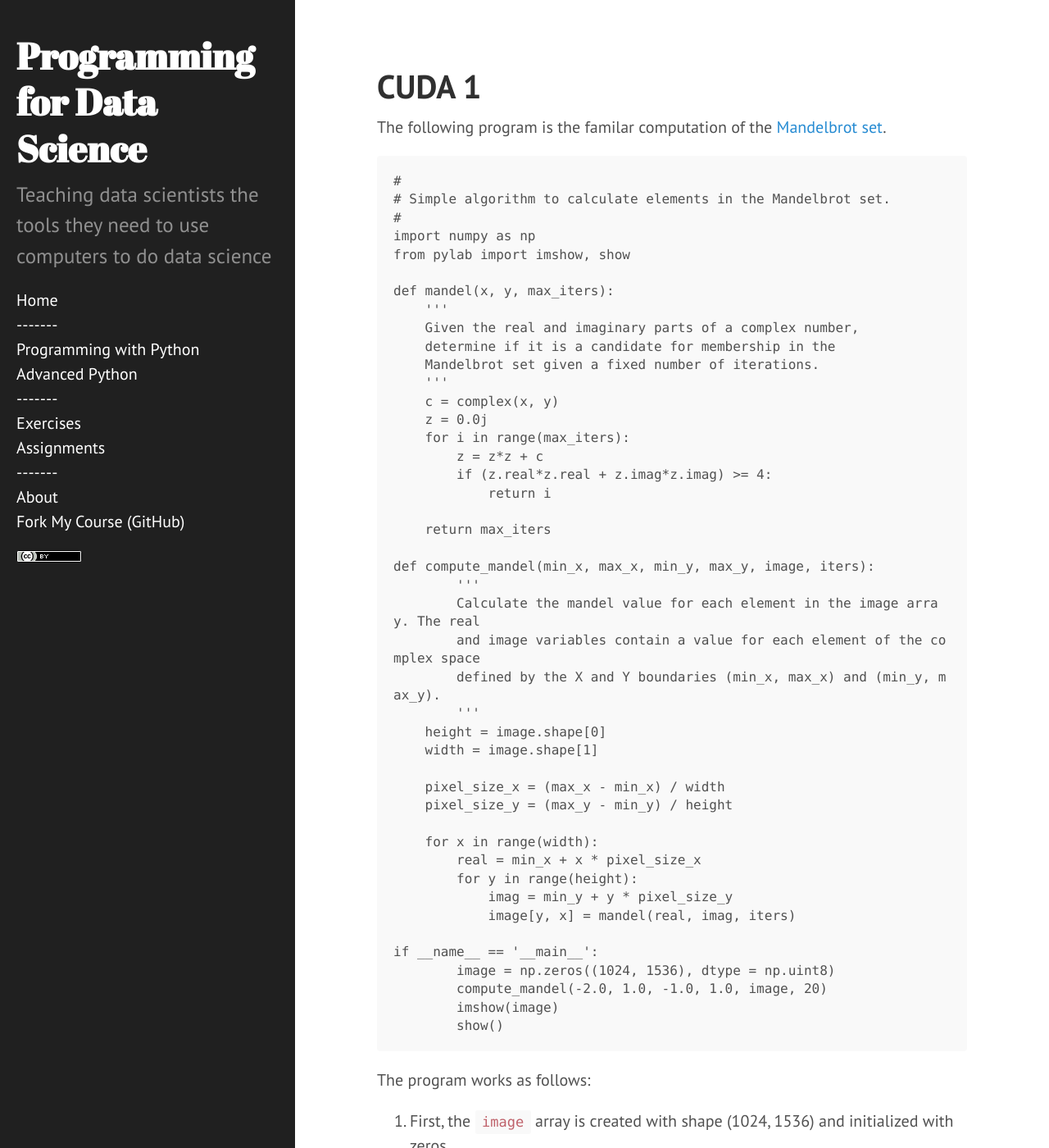
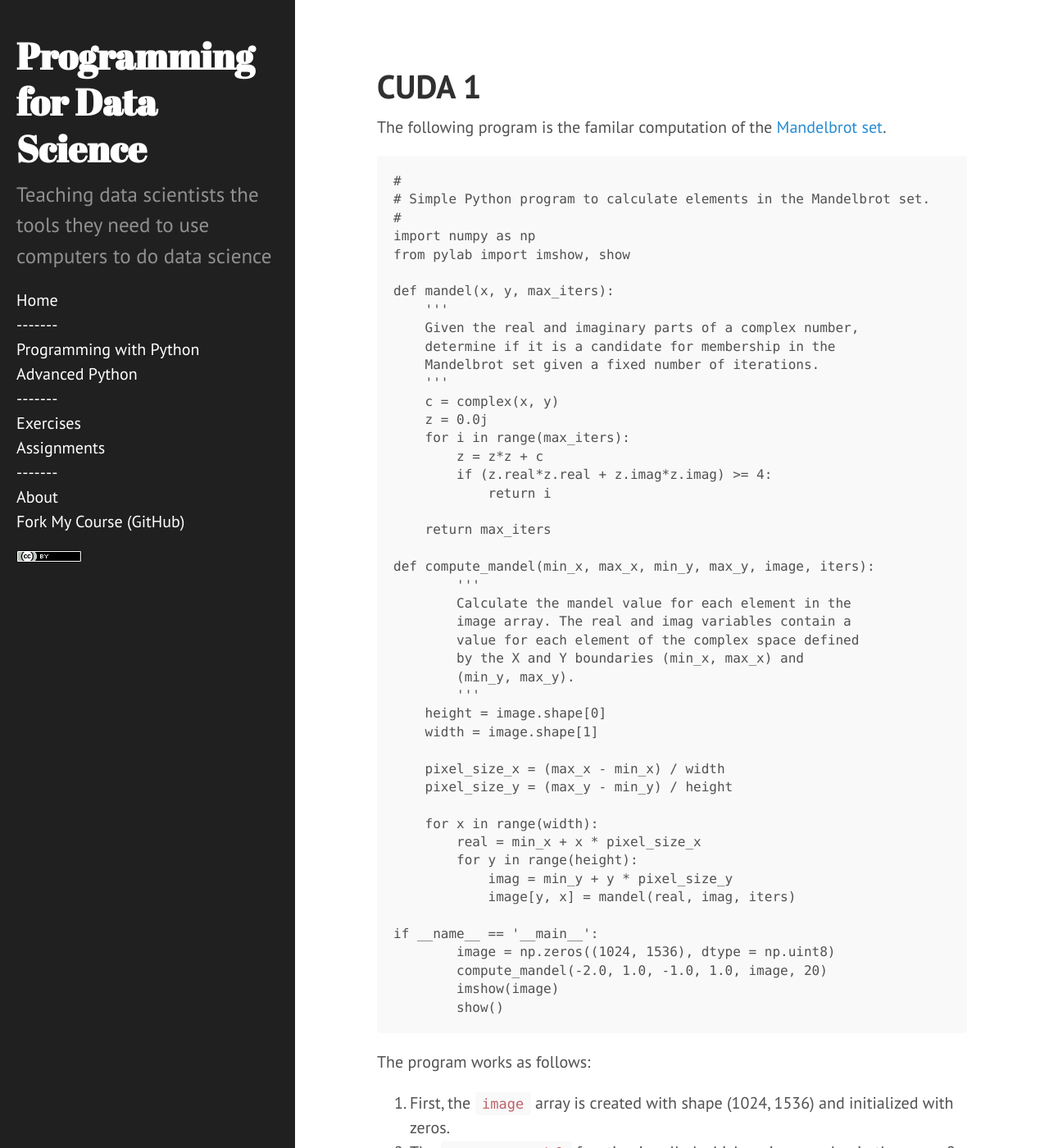
Before and after one commit to nyu-cds/courses, a Jekyll site: the page built from exercises/Cuda-1.md, in a window 1280 px wide and 1400 px high. Shown: the whole window at 82% size. Built offline with Jekyll 4.4.1, drawn with Linux system fonts in a browser that asks for light colours; some of the changed text lies outside the part shown.

Commit message:
Signed-off-by: Greg Watson <g.watson@computer.org>

```diff
--- a/exercises/Cuda-1.md
+++ b/exercises/Cuda-1.md
@@ -7,7 +7,7 @@
 
 ~~~
 #
-# Simple algorithm to calculate elements in the Mandelbrot set.
+# Simple Python program to calculate elements in the Mandelbrot set.
 #
 import numpy as np
 from pylab import imshow, show
@@ -29,9 +29,11 @@
 
 def compute_mandel(min_x, max_x, min_y, max_y, image, iters):
 	'''
-	Calculate the mandel value for each element in the image array. The real
-	and image variables contain a value for each element of the complex space
-	defined by the X and Y boundaries (min_x, max_x) and (min_y, max_y).
+	Calculate the mandel value for each element in the
+	image array. The real and imag variables contain a
+	value for each element of the complex space defined
+	by the X and Y boundaries (min_x, max_x) and
+	(min_y, max_y).
 	'''
     height = image.shape[0]
     width = image.shape[1]
@@ -55,18 +57,21 @@
 
 The program works as follows:
 1. First, the `image` array is created with shape (1024, 1536) and initialized with zeros.
-2. The `compute_mandel` function is called which assigns a value in the range (-2.0 .. 1.0, -1.0 .. 1.0) to each element of the array.
+2. The `compute_mandel` function is called which assigns a value in the range 0 to 19 (`max_iters` - 1) to each element of the array.
 3. The array is then plotted.
 
-The `compute_mandel` function assigns a value to each element by:
-1. First calculating `pixel_size_x` and `pixel_size_y`. These correspond to the smallest value that
-can be represented by each element (or pixel) in the array in the X and Y directions respectively.
-2. Iterating over each element of the array, and computing the `mandel` value that corresponds to the element.
+The `compute_mandel` function assigns a value to each element of the image array by:
+1. First calculating `pixel_size_x` and `pixel_size_y`. These correspond to the smallest increments that
+can be represented by each element (or pixel) of the array in the ranges `min_x` .. `max_x` and `min_y` .. `max_y`respectively.
+2. Iterating over each element of the array, and computing the `mandel` value that corresponds to the (`real`, `imag`) value of that element. `real`
+and `imag` are used because you can think of the X and Y axes as the real and imaginary components of complex numbers.
 
-The `mandel` function works by testing how rapidly the function `z = z<sup>2</sup> + c` converges or diverges for a given value of `c = (x + yi)`.
+The `mandel` function works by testing how rapidly the function `z = z*z + c` converges or diverges for a given value of `c = complex(x,y)`.
 The value returned is the number of iterations (up to `max_iters`) it takes for the real and imaginary parts of `z` to reach the value 2 (no value
 greater than 2 can be part of the set). Faster divergence will result in a smaller number, slower divergence a larger number. A value within the
 set will return `max_iters`.
+
+Try running this program to make sure you are familiar with how it works.
 
 You are going to modify this program to work on a GPU using CUDA. You're going to use the same `mandel` function, except that for it to be usable
 with a CUDA kernel, you need to add the `@cuda.jit(device=True)` decorator. This tells CUDA that `mandel` is a *device function*, which is a function
```
Also changed, not shown: other parts of exercises/Cuda-1.md (+1 -1 lines).
